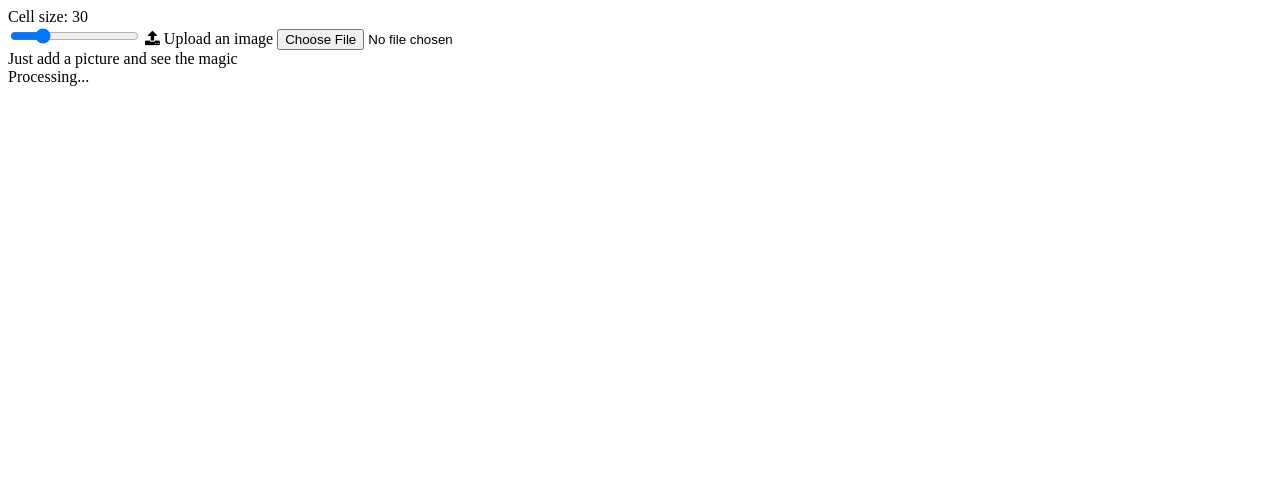
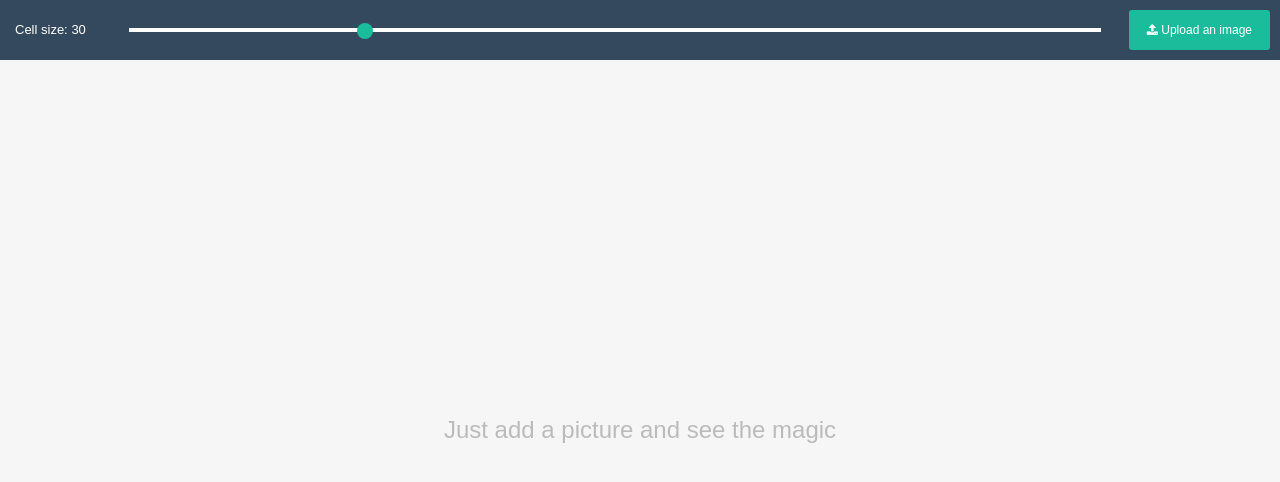
Before and after one commit to i-zeeshan/ploygenerator-canvas, a plain HTML site: page index.html in a window 1280 px wide. Drawn offline with Linux system fonts and the light colour scheme.

Commit message:
ploygenerator

```diff
--- a/index.html
+++ b/index.html
@@ -4,7 +4,7 @@
     <meta charset="UTF-8">
     <title>Html canvas image ploy generator</title>
     <link rel="stylesheet" type="text/css" href="https://maxcdn.bootstrapcdn.com/font-awesome/4.7.0/css/font-awesome.min.css">
-<!--    <link rel="stylesheet" type="text/css" href="css/styles.css">-->
+    <link rel="stylesheet" type="text/css" href="css/styles.css">
 </head>
 <body>
 <div class="container">
@@ -15,7 +15,7 @@
             <span id="cell-size-value">30</span>
         </div>
 
-        <input type="range" id="cell-size" min="10" max="100" value="30" onchange="updateVisibleValue()">
+        <input type="range" id="cell-size" min="8" max="100" value="30" onchange="updateVisibleValue()">
 
         <label for="image-file" class="button">
             <i class="fa fa-upload"></i>
```
